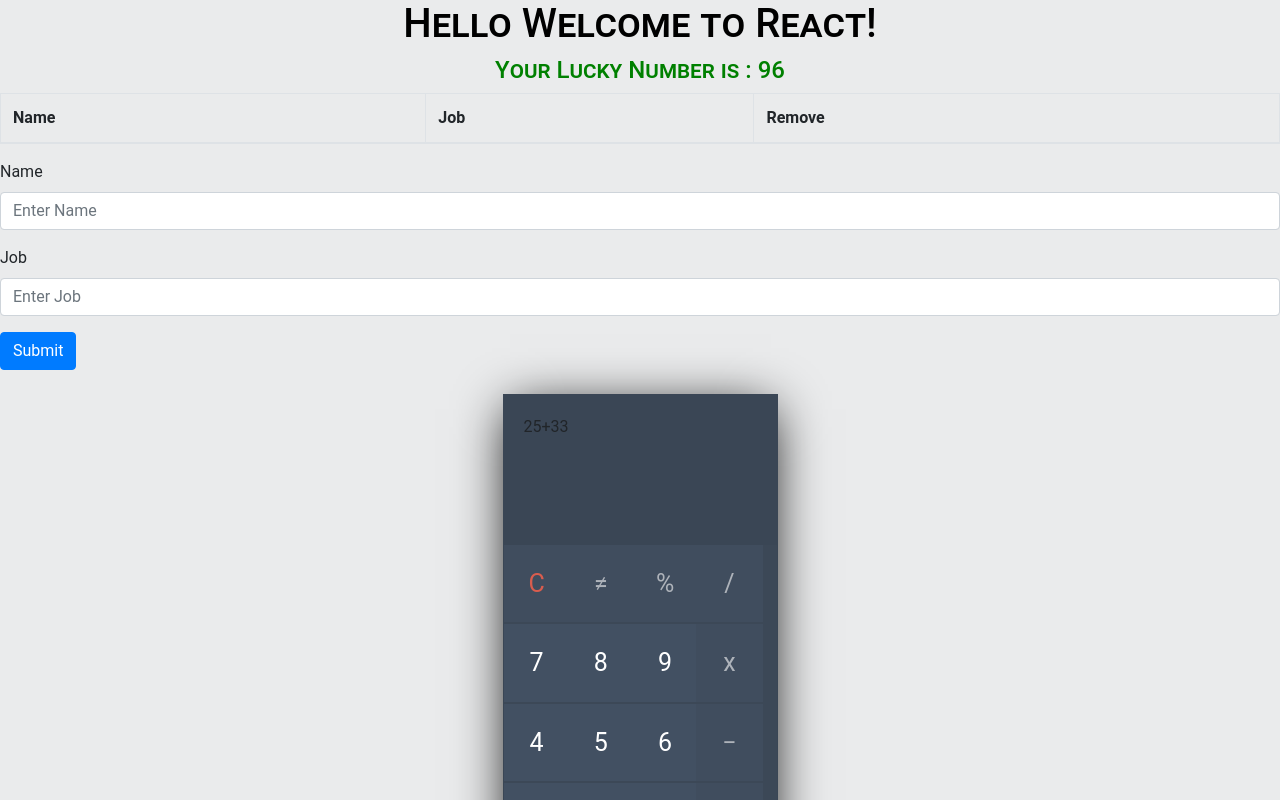
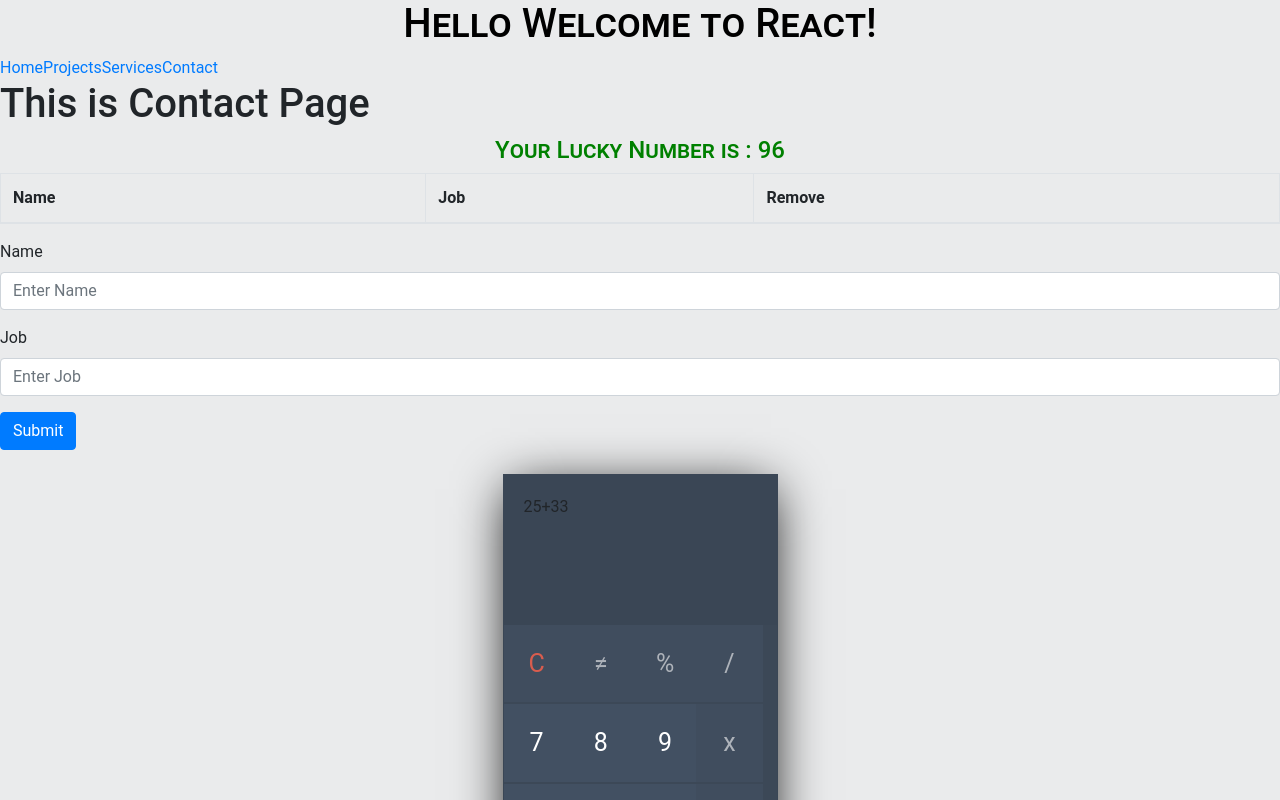
Before and after one commit to sam-hardik/StartingWithReact, a React (Create React App) app: page /contact in a window 1280 px wide. Shown: the top 800 px of the page. Built offline with nearby package versions, Linux system fonts and the light colour scheme.

Commit message:
Assignemt Navigation Bar Added-Need to add styling

```diff
--- a/package.json
+++ b/package.json
@@ -6,8 +6,10 @@
     "@testing-library/jest-dom": "^4.2.4",
     "@testing-library/react": "^9.5.0",
     "@testing-library/user-event": "^7.2.1",
+    "eslint": "^7.9.0",
     "react": "^16.13.1",
     "react-dom": "^16.13.1",
+    "react-router-dom": "^5.2.0",
     "react-scripts": "3.4.3",
     "winston": "^3.3.3"
   },
--- /dev/null
+++ b/src/MyComponents/Contact.js
@@ -0,0 +1,10 @@
+import React from 'react';
+
+
+const Contact = () => {
+
+return(
+    <h1>This is Contact Page</h1>
+)
+}
+export default Contact;
--- /dev/null
+++ b/src/MyComponents/Home.js
@@ -0,0 +1,10 @@
+import React from 'react';
+
+
+const Home = () => {
+
+return(
+    <h1>This is Home Page</h1>
+)
+}
+export default Home;
--- /dev/null
+++ b/src/MyComponents/Navbar.js
@@ -0,0 +1,21 @@
+import React from 'react';
+import {Route,Switch} from 'react-router-dom';
+import Contact from './Contact';
+import Home from './Home';
+import Services from './Services'
+import Projects from './Projects'
+import Navbarmenu from './Navbarmenu.js';
+const Navbar = () => {
+
+return(
+        <>
+        <Navbarmenu/>
+        <Switch>
+        <Route exact path='/' component={Home}/>
+        <Route  path='/projects' component={Projects}/>
+        <Route  path='/services' component={Services}/>
+        <Route  path='/contact' component={Contact}/>
+        </Switch>
+        </>);
+}
+export default Navbar;
--- /dev/null
+++ b/src/MyComponents/Navbarmenu.js
@@ -0,0 +1,12 @@
+import React from 'react';
+import{NavLink} from 'react-router-dom';
+
+const Navbarmenu = ()=> {
+    return(<div>
+        <NavLink exact to='/' >Home</NavLink>
+        <NavLink exact to='/projects' >Projects</NavLink>
+        <NavLink exact to='/services' >Services</NavLink>
+        <NavLink exact to='/contact' >Contact</NavLink>
+   </div> )
+}
+export default Navbarmenu;
--- /dev/null
+++ b/src/MyComponents/Projects.js
@@ -0,0 +1,10 @@
+import React from 'react';
+
+
+const Project = () => {
+
+return(
+    <h1>This is Project Page</h1>
+)
+}
+export default Project;
--- /dev/null
+++ b/src/MyComponents/Services.js
@@ -0,0 +1,10 @@
+import React from 'react';
+
+
+const Services = () => {
+
+return(
+    <h1>This is Services Page</h1>
+)
+}
+export default Services;
--- a/src/MyComponents/TableApp.js
+++ b/src/MyComponents/TableApp.js
@@ -28,7 +28,8 @@ import MyForm from './form';
         return( <tr>
         <td>{empl.eName}</td>
         <td>{empl.eJob}</td>
-        <td>{<ReactBootStrap.Button variant="danger" size="sm"  onClick={this.removeEmployeBtn.bind(this,index)} >Remove</ReactBootStrap.Button>}</td>
+        <td>{<ReactBootStrap.Button variant="danger" size="sm"
+         onClick={this.removeEmployeBtn.bind(this,index)} >Remove</ReactBootStrap.Button>}</td>
         </tr>
         )
     }
--- a/src/index.js
+++ b/src/index.js
@@ -1,5 +1,6 @@
 import React from 'react';
 import ReactDOM from 'react-dom';
+import {BrowserRouter} from 'react-router-dom'
 import './index.css';
 import LuckyNumber from './MyComponents/LuckyNumber';
 import "bootstrap/dist/css/bootstrap.min.css";
@@ -7,10 +8,12 @@ import TableApp from './MyComponents/TableApp'
 import * as serviceWorker from './serviceWorker';
 import  Calc from './MyComponents/Calc'
 import DigitalClock from './MyComponents/DigitalClock'
-
+import Navbar from './MyComponents/Navbar'
 ReactDOM.render(
   <>
   <h1 className ="heading">Hello Welcome to React!</h1>
+  <BrowserRouter><Navbar/></BrowserRouter>
+
   <LuckyNumber/>
   <TableApp/>
   <br></br>
```
Also changed, not shown: 2 other files (tests, documents, lock files or other folders).
